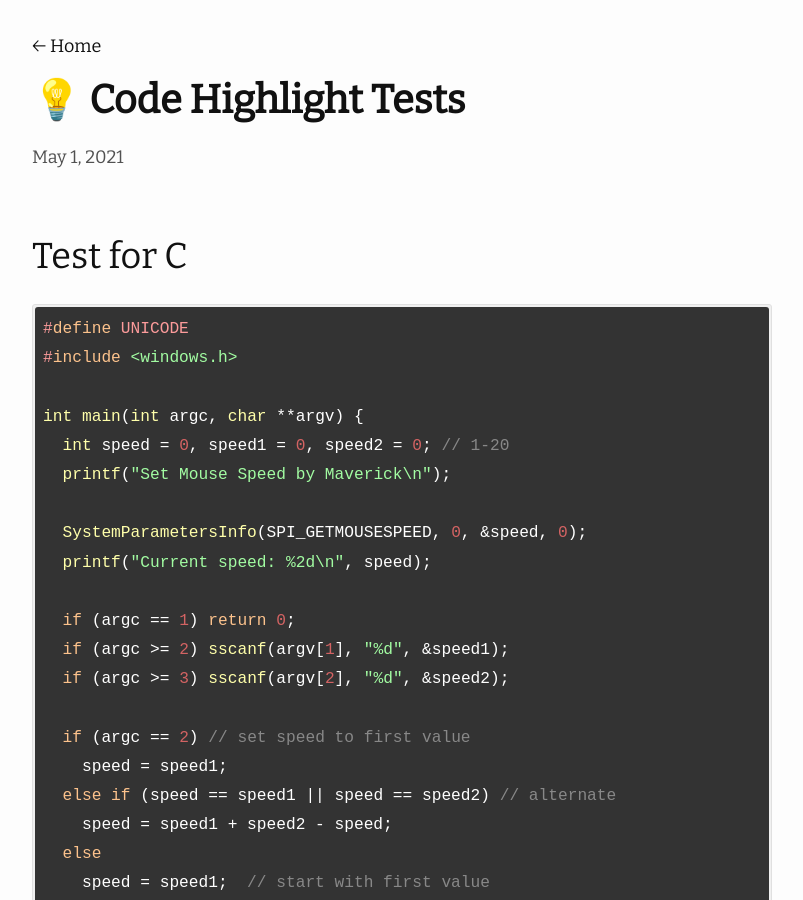
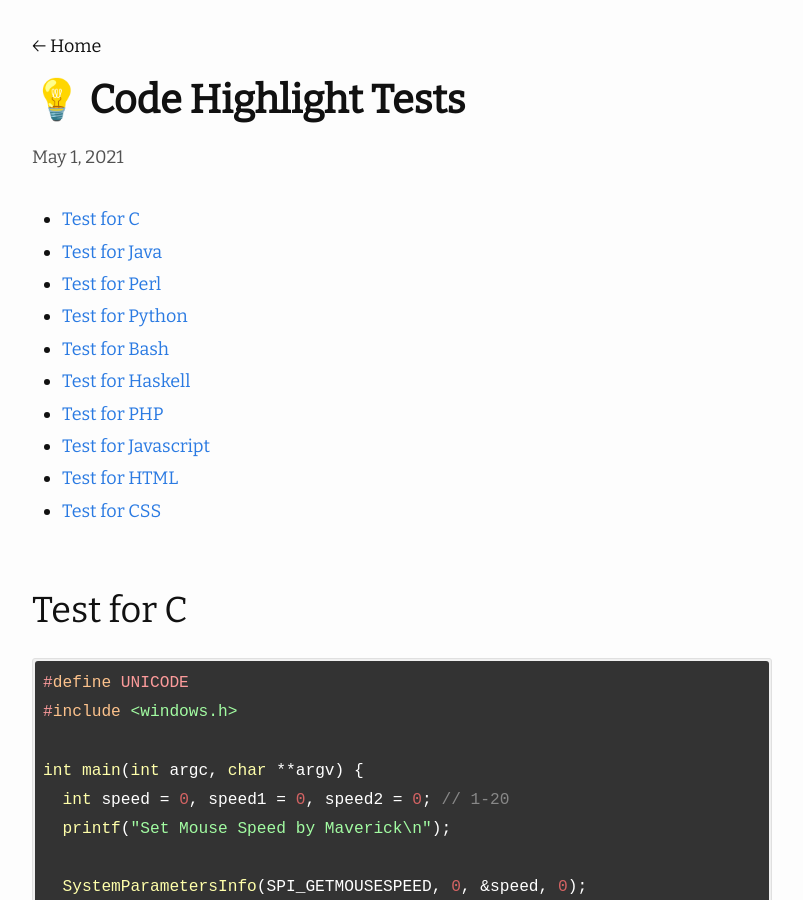
Before and after one commit to Alphasxd/alphasxd.github.io, a Jekyll site: the page built from _posts/2021-05-01-code-highlight-tests.md, in a window 1280 px wide and 900 px high. Shown: the whole window, without its empty margins (238-1041 px from the left). Built offline with Jekyll 4.4.1, drawn with Linux system fonts in a browser that asks for light colours; nearby versions of some CDN libraries; comment, search, counter and statistics services are not loaded; part of the change alters nothing that is shown.

Commit message:
enable post toc

```diff
--- /dev/null
+++ b/_includes/toc.html
@@ -0,0 +1,90 @@
+
+{% unless page.toc == false %}
+{% capture tocWorkspace %}
+{% comment %}
+Version 1.0.8
+https://github.com/allejo/jekyll-toc
+
+"...like all things liquid - where there's a will, and ~36 hours to spare, there's usually a/some way" ~jaybe
+
+Usage:
+{% include toc.html html=content sanitize=true class="inline_toc" id="my_toc" h_min=2 h_max=3 %}
+
+Parameters:
+* html (string) - the HTML of compiled markdown generated by kramdown in Jekyll
+
+Optional Parameters:
+* sanitize (bool) : false - when set to true, the headers will be stripped of any HTML in the TOC
+* class (string) : '' - a CSS class assigned to the TOC
+* id (string) : '' - an ID to assigned to the TOC
+* h_min (int) : 1 - the minimum TOC header level to use; any header lower than this value will be ignored
+    可以在文档 meta 中设置 toc_h_min，优先级高于 include.h_min
+* h_max (int) : 6 - the maximum TOC header level to use; any header greater than this value will be ignored
+    可以在文档 meta 中设置 toc_h_max，优先级高于 include.h_max
+* ordered (bool) : false - when set to true, an ordered list will be outputted instead of an unordered list
+* item_class (string) : '' - add custom class(es) for each list item; has support for '%level%' placeholder, which is
+the current heading level
+* baseurl (string) : '' - add a base url to the TOC links for when your TOC is on another page than the actual content
+* anchor_class (string) : '' - add custom class(es) for each anchor element
+
+Output:
+An ordered or unordered list representing the table of contents of a markdown block. This snippet will only
+generate the table of contents and will NOT output the markdown given to it
+{% endcomment %}
+
+{% capture my_toc %}{% endcapture %}
+{% assign orderedList = include.ordered | default: false %}
+{% assign minHeader = page.toc_h_min | default: include.h_min | default: 1 %}
+{% assign maxHeader = page.toc_h_max | default: include.h_max | default: 6 %}
+{% assign nodes = include.html | split: '<h' %}
+{% assign firstHeader = true %}
+{% capture listModifier %}{% if orderedList %}1.{% else %}-{% endif %}{% endcapture %}
+{% for node in nodes %}
+{% if node == "" %}
+{% continue %}
+{% endif %}
+{% assign headerLevel = node | replace: '"', '' | slice: 0, 1 | times: 1 %}
+{% if headerLevel < minHeader or headerLevel > maxHeader %}
+{% continue %}
+{% endif %}
+{% if firstHeader %}
+{% assign firstHeader = false %}
+{% assign minHeader = headerLevel %}
+{% endif %}
+{% assign indentAmount = headerLevel | minus: minHeader %}
+{% assign _workspace = node | split: '</h' %}
+{% assign _idWorkspace = _workspace[0] | split: 'id="' %}
+{% assign _idWorkspace = _idWorkspace[1] | split: '"' %}
+{% assign html_id = _idWorkspace[0] %}
+{% assign _classWorkspace = _workspace[0] | split: 'class="' %}
+{% assign _classWorkspace = _classWorkspace[1] | split: '"' %}
+{% assign html_class = _classWorkspace[0] %}
+{% if html_class contains "no_toc" %}
+{% continue %}
+{% endif %}
+{% capture _hAttrToStrip %}{{ _workspace[0] | split: '>' | first }}>{% endcapture %}
+{% assign header = _workspace[0] | replace: _hAttrToStrip, '' %}
+{% assign space = '' %}
+{% for i in (1..indentAmount) %}
+{% assign space = space | prepend: '    ' %}
+{% endfor %}
+{% unless include.item_class == blank %}
+{% capture listItemClass %}{:.{{ include.item_class | replace: '%level%', headerLevel }}}{% endcapture %}
+{% endunless %}
+{% capture heading_body %}{% if include.sanitize %}{{ header | strip_html }}{% else %}{{ header }}{% endif %}{% endcapture %}
+{% capture my_toc %}{{ my_toc }}
+{{ space }}{{ listModifier }} {{ listItemClass }}
+[{{ heading_body | replace: "|", "\|" }}]({% if include.baseurl %}{{ include.baseurl }}{% endif %}#{{ html_id }}){% if include.anchor_class %}{:.{{ include.anchor_class }}}{% endif %}{% endcapture %}
+{% endfor %}
+{% if include.class %}
+{% capture my_toc %}{:.{{ include.class }}}
+{{ my_toc | lstrip }}{% endcapture %}
+{% endif %}
+{% if include.id %}
+{% capture my_toc %}{: #{{ include.id }}}
+{{ my_toc | lstrip }}{% endcapture %}
+{% endif %}
+{% endcapture %}
+{% assign tocWorkspace = '' %}
+{{ my_toc | markdownify | strip }}
+{% endunless %}
--- a/_layouts/post.html
+++ b/_layouts/post.html
@@ -42,6 +42,8 @@ layout: default
     </p>
   </header>
 
+  {% include toc.html html=content %}
+
   <div class="post-content e-content" itemprop="articleBody">
     {{ content }}
   </div>
```
